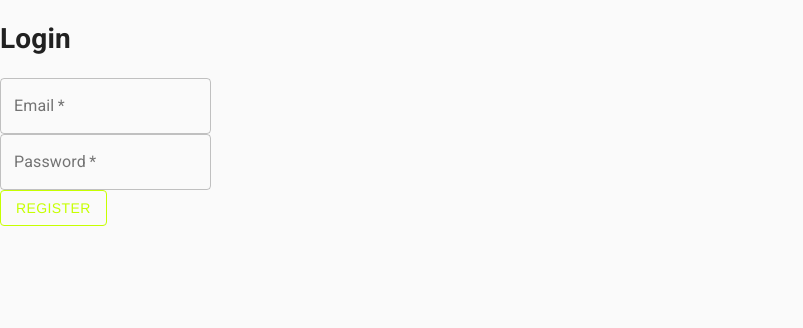
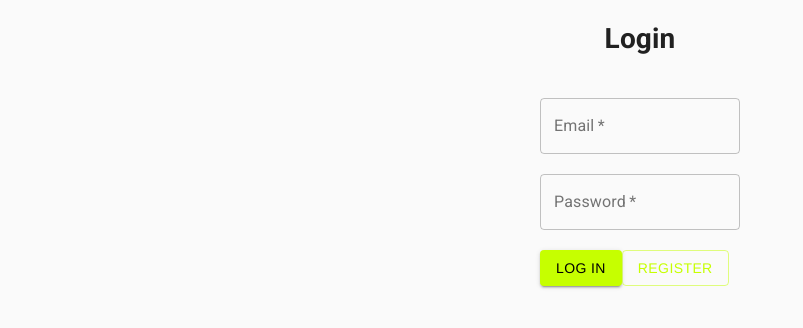
Before and after one commit to Lauvsnes1/Sellpoint, a Next.js app: page /users/login in a window 1280 px wide. Shown: the top 328 px of the page, without its empty margins (0-803 px from the left). Built offline with nearby package versions, Linux system fonts and the light colour scheme.

Commit message:
Endret til å bruke Mui-themes

```diff
--- a/pages/users/login.js
+++ b/pages/users/login.js
@@ -3,11 +3,7 @@ import fire from "../../config/fire-config";
 import { useRouter } from "next/router";
 import TextField from "@material-ui/core/TextField";
 import Button from "@material-ui/core/Button";
-
-const buttonStyle = {
-  color: "#C6FF00",
-  borderColor: "#C6FF00",
-};
+import Link from "next/link";
 
 const Login = () => {
   const [email, setEmail] = useState("");
@@ -34,6 +30,29 @@ const Login = () => {
 
   return (
     <div>
+      <style jsx>{`
+        div {
+          display: flex;
+          flex-direction: column;
+          margin: auto;
+        }
+        form {
+          max-width: 200px;
+          margin: auto;
+        }
+        .textfield {
+          margin: 20px 0;
+        }
+        h1 {
+          text-align: center;
+        }
+        .button {
+          margin: auto;
+        }
+        a {
+            text-decoration: none;
+        }
+      `}</style>
       <h1>Login</h1>
       <form onSubmit={handleLogin}>
         <div className="textfield">
@@ -60,9 +79,16 @@ const Login = () => {
             helperText={notify}
           />
         </div>
-        <Button style={buttonStyle} variant="outlined" type="submit">
-          Register
+        <Button color="secondary" variant="contained" type="submit">
+          Log in
         </Button>
+        <Link href="register">
+          <a>
+            <Button color="secondary" variant="outlined">
+              Register
+            </Button>
+          </a>
+        </Link>
       </form>
     </div>
   );
```
Also changed, not shown: pages/users/register.js (+1 -6 lines).
